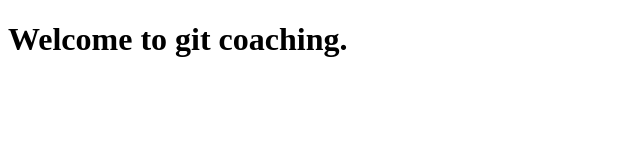
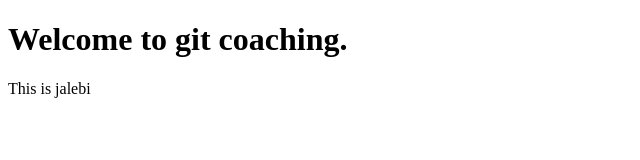
Before and after one commit to sauravkumarrajak/Learning---Git, a plain HTML site: page index.html in a window 1280 px wide. Shown: the whole page, without its empty margins (0-640 px from the left). Drawn offline with Linux system fonts and the light colour scheme.

Commit message:
index.html is modified

```diff
--- a/index.html
+++ b/index.html
@@ -8,6 +8,7 @@
 </head>
 <body>
     <h1>Welcome to git coaching.</h1>
+    <p id="jalebi">This is jalebi</p>
     <script src="index.js"></script>
 </body>
 </html>
```
